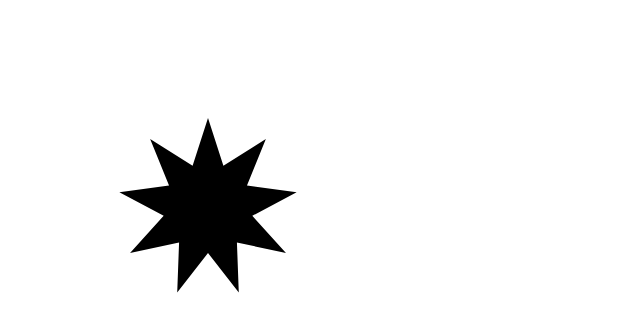
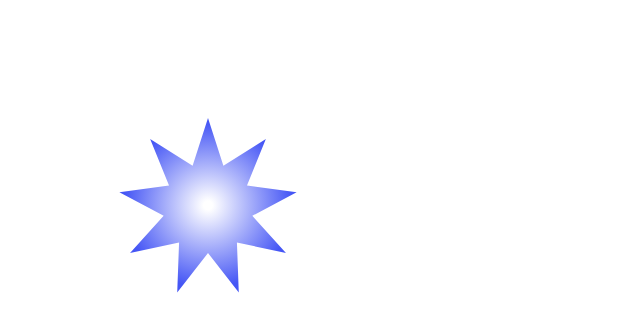
Before and after one commit to NataliaTepluhina/vue-d3-example, a Vue app: page / in a window 1280 px wide. Shown: the top 332 px of the page, without its empty margins (0-640 px from the left). Built offline with nearby package versions, Linux system fonts and the light colour scheme.

Commit message:
Implemented star colors

```diff
--- a/src/components/Chart.vue
+++ b/src/components/Chart.vue
@@ -1,54 +1,73 @@
 <template>
   <div>
     <div class="wrapper">
-    <svg width="800" height="800">
-      <path class="radial" :d="radialData" transform="translate(100, 100)"></path>
-    </svg>
+      <svg width="800" height="800">
+        <defs>
+          <radialGradient id="exampleGradient">
+            <stop offset="5%" stop-color="white" />
+            <stop offset="95%" :stop-color="starColor" />
+          </radialGradient>
+        </defs>
+        <path
+          class="radial"
+          :d="radialData"
+          transform="translate(100, 100)"
+          fill="url(#exampleGradient)"
+        ></path>
+      </svg>
     </div>
-
   </div>
 </template>
 
 <script>
-import { scaleLinear } from "d3-scale";
-import { lineRadial } from 'd3-shape'
+import { interpolateCubehelixDefault } from 'd3';
+import { scaleLinear, scaleSequential } from 'd3-scale';
+import { lineRadial } from 'd3-shape';
 export default {
   data() {
     return {
-      revenue: 3,
+      revenue: 30,
       rays: 9,
-    }
+      heat: 90,
+    };
   },
   computed: {
     outerCircleRadius() {
       const scale = scaleLinear()
-        .domain([0,10])
-        .range([0, 300])
-      return scale(this.revenue)
+        .domain([0, 100])
+        .range([0, 300]);
+      return scale(this.revenue);
     },
     innerCircleRadius() {
-      return this.outerCircleRadius * 0.5
+      return this.outerCircleRadius * 0.5;
     },
     radialPoints() {
       const step = 2 / (this.rays * 2);
       const points = [];
       for (let i = 0; i <= 2; i += step) {
         const interval = Math.round(i * this.rays);
-        const radius = interval % 2 ? this.innerCircleRadius : this.outerCircleRadius
-        points.push([Math.PI * i, radius])
+        const radius =
+          interval % 2 ? this.innerCircleRadius : this.outerCircleRadius;
+        points.push([Math.PI * i, radius]);
       }
-      return points
+      return points;
     },
     radialData() {
       const radialLineGenerator = lineRadial();
-      return radialLineGenerator(this.radialPoints)
-    }
+      return radialLineGenerator(this.radialPoints);
+    },
+    starColor() {
+      const myColor = scaleLinear()
+        .domain([0, 25, 50, 75, 100])
+        .range(['red', 'orange', 'yellow', 'lightblue', 'blue']);
+      return myColor(this.heat);
+    },
   },
-}
+};
 </script>
 
 <style>
- .wrapper {
-   padding: 100px;
- }
+.wrapper {
+  padding: 100px;
+}
 </style>
```
